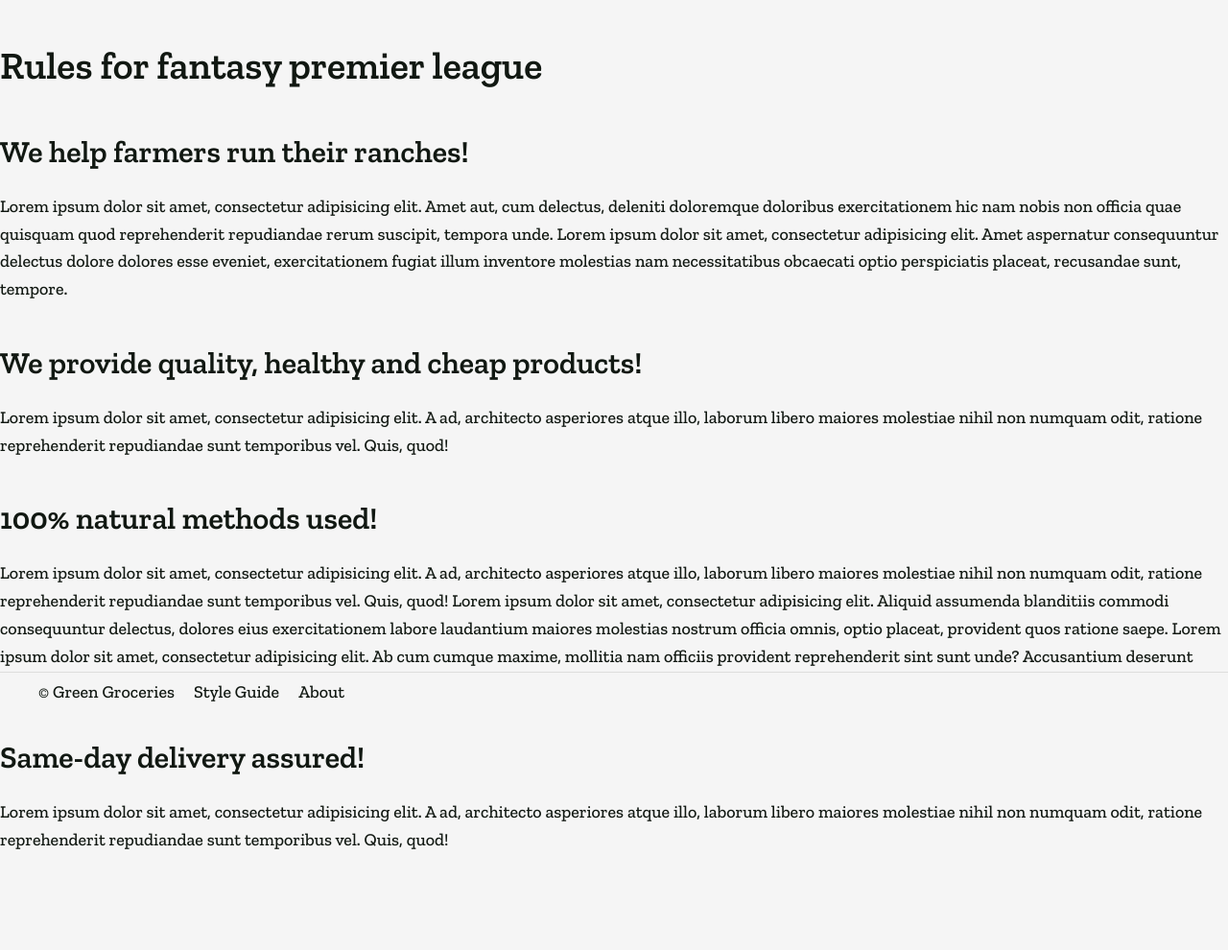
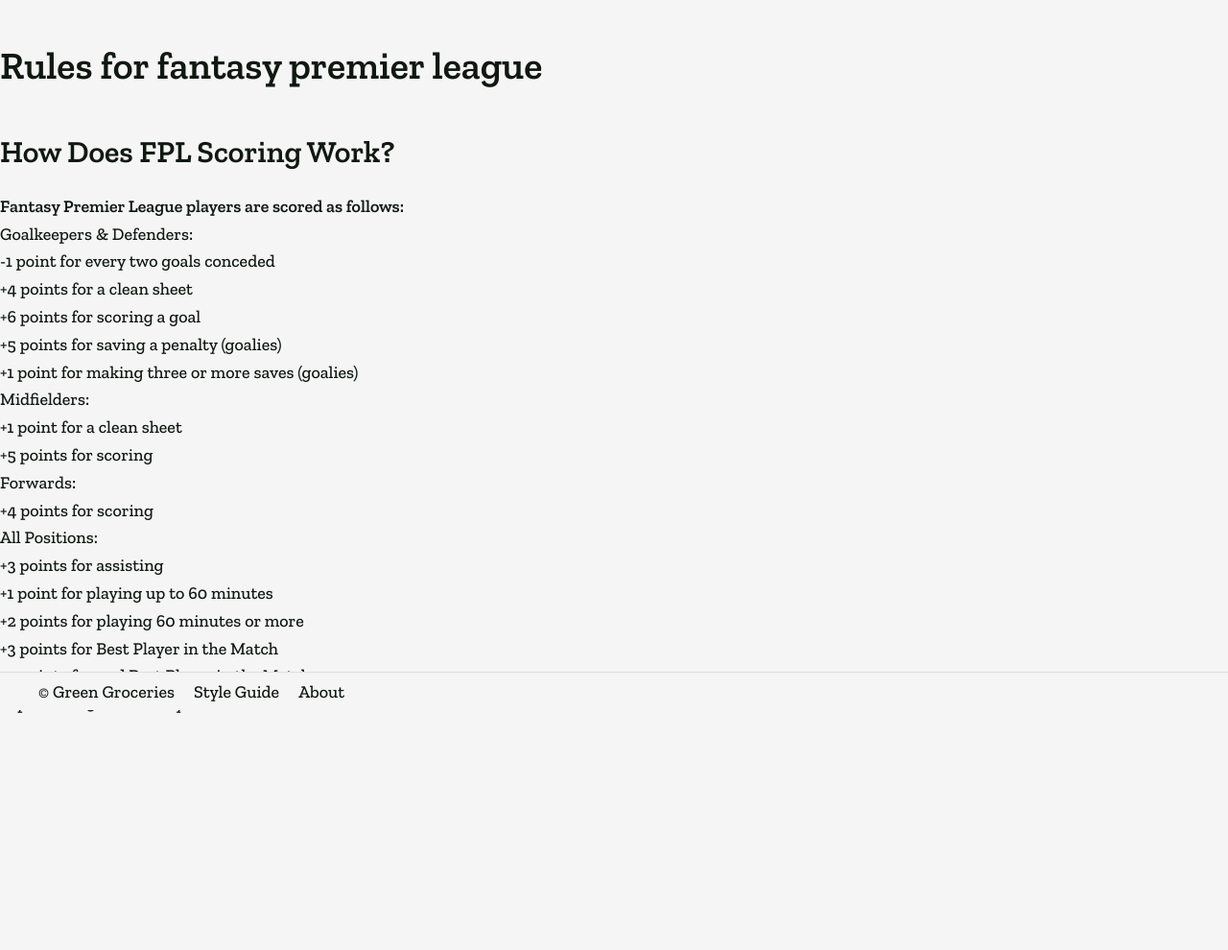
Before and after one commit to MakkerW/DSFantasyProject, a Flask app: page /about in a window 1280 px wide. Shown: the part 60-1050 px from the top of the page at 96% size. After the commit the page ends 803 px from the top, so only its background shows below. Run offline with Flask 2, Linux system fonts and the light colour scheme; parts of the project's set-up code (start-up, migrations or seed data) failed here and were passed over.

Commit message:
Front page

```diff
--- a/GreenGroceries/GreenGroceries/GreenGroceries/templates/components/macros.html
+++ b/GreenGroceries/GreenGroceries/GreenGroceries/templates/components/macros.html
@@ -1,8 +1,8 @@
 {% macro cta_button (class='') %}
     <a class="btn {{ class }}" href="{{ url_for('Produce.produce') }}">
         <span>
-            <img src="{{ url_for('static', filename='images/icons/cart.svg') }}" alt="cart" class="icon">
-            Start shopping
+
+            Search in database
         </span>
     </a>
 {% endmacro %}
--- a/GreenGroceries/GreenGroceries/GreenGroceries/templates/pages/about.html
+++ b/GreenGroceries/GreenGroceries/GreenGroceries/templates/pages/about.html
@@ -10,48 +10,13 @@
     </h1>
 
     <section>
-        <h2>We help farmers run their ranches!</h2>
-        <p>
-            Lorem ipsum dolor sit amet, consectetur adipisicing elit. Amet aut, cum delectus, deleniti doloremque
-            doloribus
-            exercitationem hic nam nobis non officia quae quisquam quod reprehenderit repudiandae rerum suscipit,
-            tempora unde.
-            Lorem ipsum dolor sit amet, consectetur adipisicing elit. Amet aspernatur consequuntur delectus dolore
-            dolores esse eveniet, exercitationem fugiat illum inventore molestias nam necessitatibus obcaecati optio
-            perspiciatis placeat, recusandae sunt, tempore.
-        </p>
+        <div class="az bf"><h2 id="how-does-fpl-scoring-work">How Does FPL Scoring Work?</h2>
+            <p><b>Fantasy Premier League players are scored as follows:</b></p>
+            <p>Goalkeepers & Defenders:</p>
+            <ul><li>-1 point for every two goals conceded</li><li>+4 points for a clean sheet</li><li>+6 points for scoring a goal</li><li>+5 points for saving a penalty (goalies)</li><li>+1 point for making three or more saves (goalies)</li></ul>
+            <p>Midfielders:</p><ul><li>+1 point for a clean sheet</li><li>+5 points for scoring</li></ul>
+            <p>Forwards:</p><ul><li>+4 points for scoring</li></ul>
+            <p>All Positions:</p><ul><li>+3 points for assisting</li><li>+1 point for playing up to 60 minutes</li><li>+2 points for playing 60 minutes or more</li><li>+3 points for Best Player in the Match</li><li>+2 points for 2nd Best Player in the Match</li><li>+1 point for 3rd Best Player in the Match</li></ul></div>
     </section>
 
-    <section>
-        <h2>We provide quality, healthy and cheap products!</h2>
-        <p>
-            Lorem ipsum dolor sit amet, consectetur adipisicing elit. A ad, architecto asperiores atque illo, laborum
-            libero maiores molestiae nihil non numquam odit, ratione reprehenderit repudiandae sunt temporibus vel.
-            Quis, quod!
-        </p>
-    </section>
-
-    <section>
-        <h2>100% natural methods used!</h2>
-        <p>
-            Lorem ipsum dolor sit amet, consectetur adipisicing elit. A ad, architecto asperiores atque illo, laborum
-            libero maiores molestiae nihil non numquam odit, ratione reprehenderit repudiandae sunt temporibus vel.
-            Quis, quod!
-            Lorem ipsum dolor sit amet, consectetur adipisicing elit. Aliquid assumenda blanditiis commodi consequuntur
-            delectus, dolores eius exercitationem labore laudantium maiores molestias nostrum officia omnis, optio
-            placeat, provident quos ratione saepe.
-            Lorem ipsum dolor sit amet, consectetur adipisicing elit. Ab cum cumque maxime, mollitia nam officiis
-            provident reprehenderit sint sunt unde? Accusantium deserunt distinctio, error itaque labore laborum modi
-            molestiae nam.
-        </p>
-    </section>
-
-    <section>
-        <h2>Same-day delivery assured!</h2>
-        <p>
-            Lorem ipsum dolor sit amet, consectetur adipisicing elit. A ad, architecto asperiores atque illo, laborum
-            libero maiores molestiae nihil non numquam odit, ratione reprehenderit repudiandae sunt temporibus vel.
-            Quis, quod!
-        </p>
-    </section>
 {% endblock %}
```
Also changed, not shown: GreenGroceries/GreenGroceries/GreenGroceries/static/images/hero.png.
